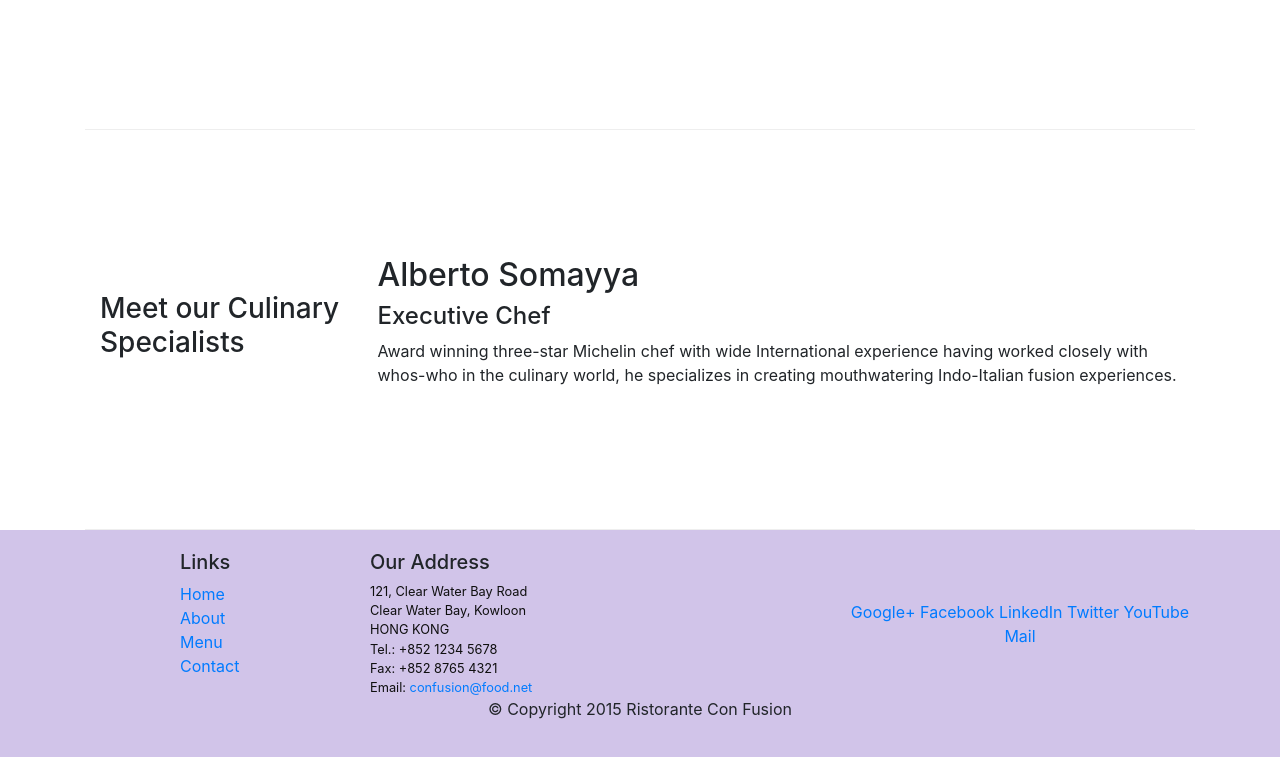
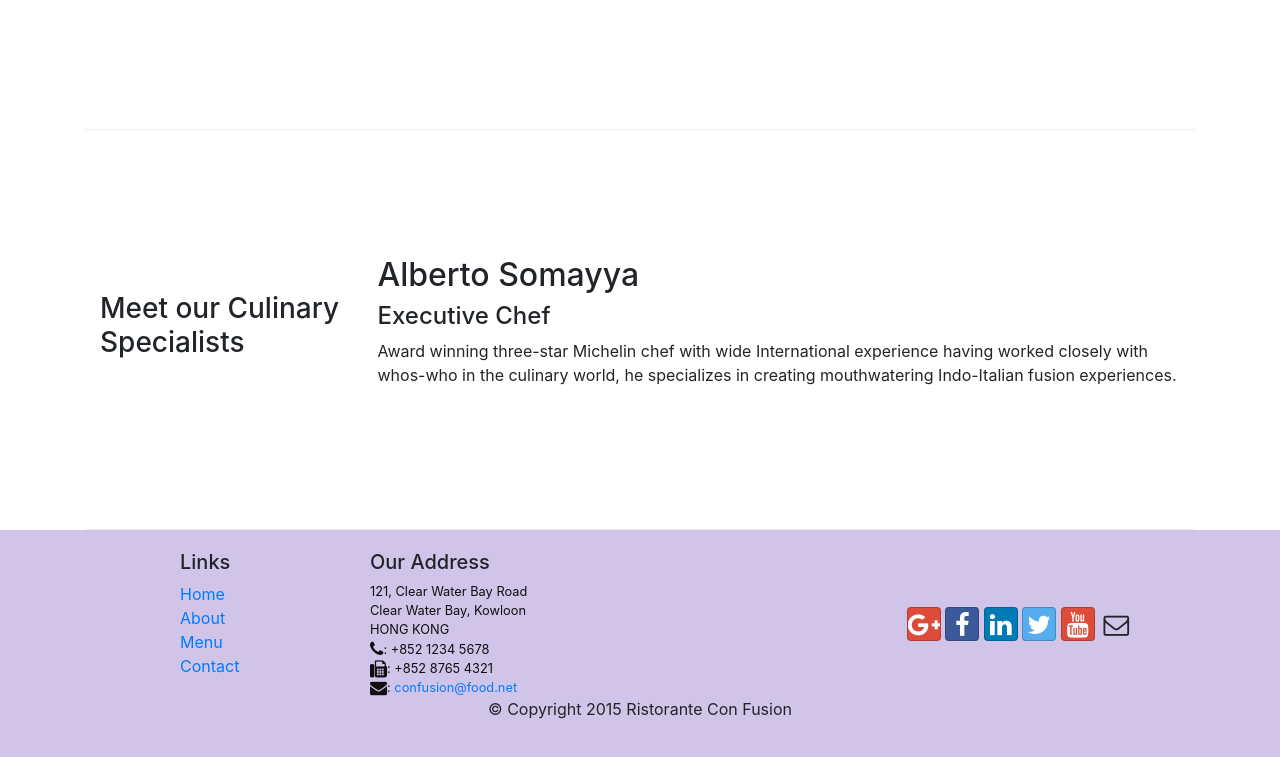
Before and after one commit to mayanksharma019/front-end-web-ui-frameworks, a website: page index.html in a window 1280 px wide. Shown: the part 980-1737 px from the top of the page. Drawn offline with nearby package versions, Linux system fonts and the light colour scheme.

Commit message:
icon fonts

```diff
--- a/index.html
+++ b/index.html
@@ -11,6 +11,8 @@
 
     <!-- Bootstrap CSS -->
     <link rel="stylesheet" href="node_modules/bootstrap/dist/css/bootstrap.min.css">
+    <link rel="stylesheet" href="node_modules/font-awesome/css/font-awesome.min.css">
+<link rel="stylesheet" href="node_modules/bootstrap-social/bootstrap-social.css">
 
     <link href="styles.css" rel="stylesheet">
 </head>
@@ -24,10 +26,10 @@
             <a class="navbar-brand" href="#">Ristorante Con Fusion</a>
             <div class="collapse navbar-collapse" id="Navbar">
                    <ul class="navbar-nav mr-auto">
-                     <li class="nav-item active"><a class="nav-link" href="#">Home</a></li>
-                     <li class="nav-item"><a class="nav-link" href="./aboutus.html">About</a></li>
-                     <li class="nav-item"><a class="nav-link" href="#">Menu</a></li>
-                     <li class="nav-item"><a class="nav-link" href="#">Contact</a></li>
+                     <li class="nav-item active"><a class="nav-link" href="#"><span class="fa fa-home fa-lg"></span> Home</a></li>
+                    <li class="nav-item"><a class="nav-link" href="aboutus.html"><span class="fa fa-info fa-lg"></span> About</a></li>
+                    <li class="nav-item"><a class="nav-link" href="#"><span class="fa fa-list fa-lg"></span> Menu</a></li>
+                    <li class="nav-item"><a class="nav-link" href="#"><span class="fa fa-address-card fa-lg"></span> Contact</a></li>
                  </ul>
                </div>
          </div>
@@ -97,20 +99,22 @@
 		              121, Clear Water Bay Road<br>
 		              Clear Water Bay, Kowloon<br>
 		              HONG KONG<br>
-		              Tel.: +852 1234 5678<br>
-		              Fax: +852 8765 4321<br>
-		              Email: <a href="mailto:confusion@food.net">confusion@food.net</a>
+                  <i class="fa fa-phone fa-lg"></i>: +852 1234 5678<br>
+                    <i class="fa fa-fax fa-lg"></i>: +852 8765 4321<br>
+                    <i class="fa fa-envelope fa-lg"></i>:
+                    <a href="mailto:confusion@food.net">confusion@food.net</a>
 		           </address>
                 </div>
                 <div class="col col-sm-4 align-self-center">
-                    <div style="text-align:center">
-                        <a href="http://google.com/+">Google+</a>
-                        <a href="http://www.facebook.com/profile.php?id=">Facebook</a>
-                        <a href="http://www.linkedin.com/in/">LinkedIn</a>
-                        <a href="http://twitter.com/">Twitter</a>
-                        <a href="http://youtube.com/">YouTube</a>
-                        <a href="mailto:">Mail</a>
-                    </div>
+                  <div class="text-center">
+                       <a class="btn btn-social-icon btn-google" href="http://google.com/+"><i class="fa fa-google-plus"></i></a>
+                       <a class="btn btn-social-icon btn-facebook" href="http://www.facebook.com/profile.php?id="><i class="fa fa-facebook"></i></a>
+                       <a class="btn btn-social-icon btn-linkedin" href="http://www.linkedin.com/in/"><i class="fa fa-linkedin"></i></a>
+                       <a class="btn btn-social-icon btn-twitter" href="http://twitter.com/"><i class="fa fa-twitter"></i></a>
+                       <a class="btn btn-social-icon btn-google" href="http://youtube.com/"><i class="fa fa-youtube"></i></a>
+                       <a class="btn btn-social-icon" href="mailto:"><i class="fa fa-envelope-o"></i></a>
+                   </div>
+
                 </div>
            </div>
            <div class="row justify-content-center">
```
Also changed, not shown: aboutus.html (+19 -15 lines).
